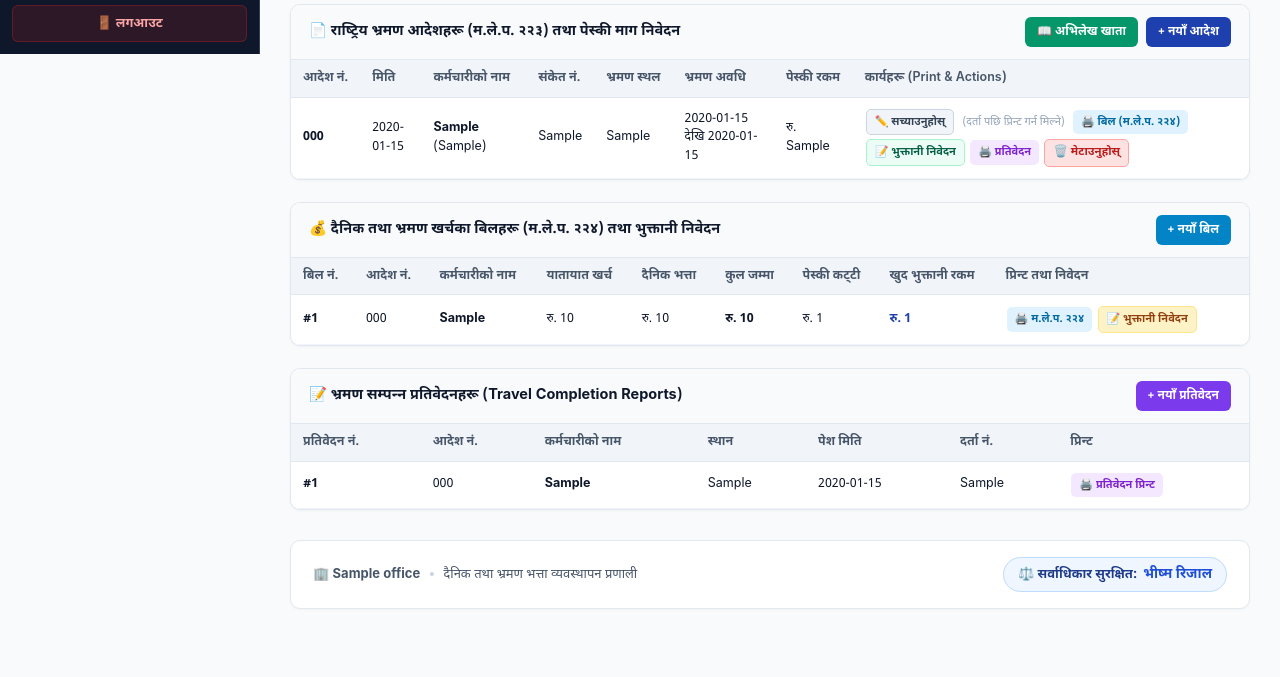
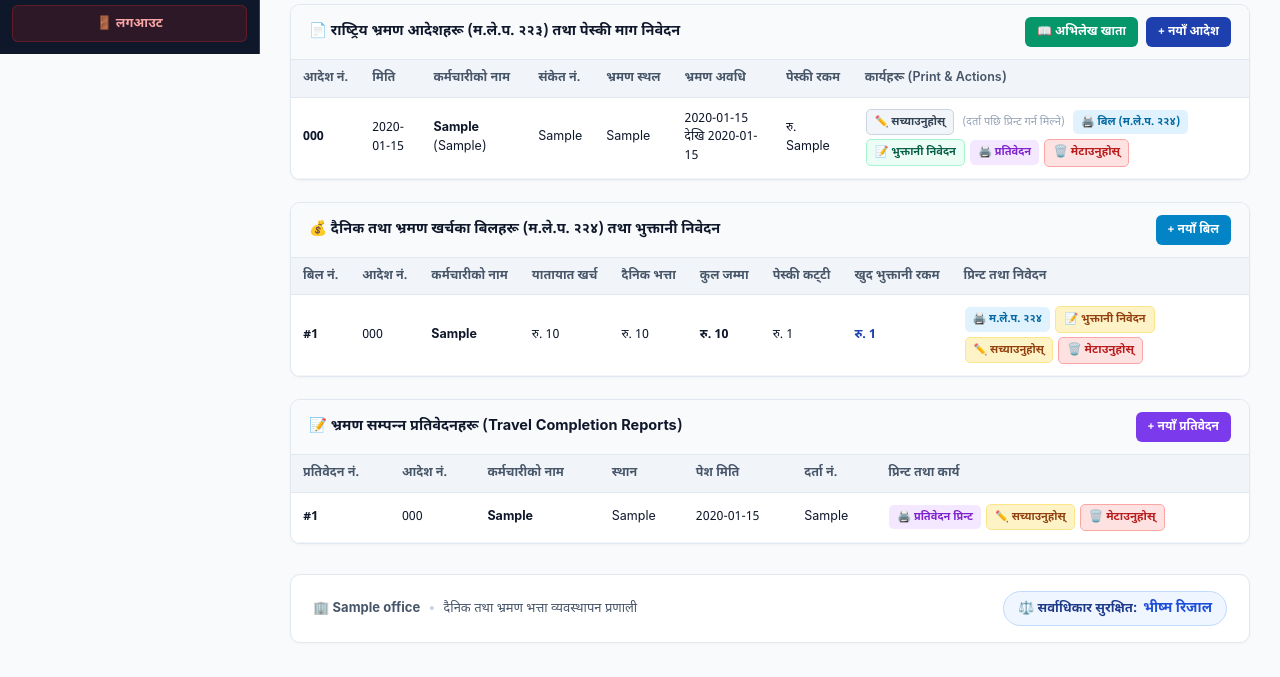
Before and after one commit to Vhlsjhapa/tada_system, a Django app: page / in a window 1280 px wide. Shown: the part 746-1423 px from the top of the page. Before the commit the page ends 1355 px from the top, so only its background shows below. Run offline with Django 5.2, Linux system fonts and the light colour scheme; a user stored in the database is signed in; tables that the repository leaves empty hold one stand-in row (values such as "Sample post").

Commit message:
Add edit and delete buttons to dashboard tables for admin

```diff
--- a/templates/dashboard.html
+++ b/templates/dashboard.html
@@ -1071,6 +1071,10 @@
                             <td>
                                 <a href="/bill/{{ b.pk }}/" target="_blank" class="btn-table btn-print-bill">🖨️ म.ले.प. २२४</a>
                                 <a href="/bill/{{ b.pk }}/nivedan/" target="_blank" class="btn-table btn-print-nivedan">📝 भुक्तानी निवेदन</a>
+                                {% if is_admin %}
+                                    <a href="/bill/{{ b.pk }}/edit/" class="btn-table" style="background:#fef3c7; color:#92400e; border:1px solid #fde68a;">✏️ सच्याउनुहोस्</a>
+                                    <a href="/bill/{{ b.pk }}/delete/" class="btn-table" onclick="return confirm('के तपाईं साँच्चै यो बिल मेटाउन चाहनुहुन्छ?');" style="background:#fee2e2; color:#b91c1c; border:1px solid #fca5a5; font-size:11.5px;">🗑️ मेटाउनुहोस्</a>
+                                {% endif %}
                             </td>
                         </tr>
                         {% endfor %}
@@ -1102,7 +1106,7 @@
                         <th>स्थान</th>
                         <th>पेश मिति</th>
                         <th>दर्ता नं.</th>
-                        <th>प्रिन्ट</th>
+                        <th style="min-width:240px;">प्रिन्ट तथा कार्य</th>
                     </tr>
                 </thead>
                 <tbody>
@@ -1117,6 +1121,10 @@
                             <td>{{ rep.report_reg_no|default:"-" }}</td>
                             <td>
                                 <a href="/report/{{ rep.pk }}/" target="_blank" class="btn-table btn-print-report">🖨️ प्रतिवेदन प्रिन्ट</a>
+                                {% if is_admin %}
+                                    <a href="/report/{{ rep.pk }}/edit/" class="btn-table" style="background:#fef3c7; color:#92400e; border:1px solid #fde68a;">✏️ सच्याउनुहोस्</a>
+                                    <a href="/report/{{ rep.pk }}/delete/" class="btn-table" onclick="return confirm('के तपाईं साँच्चै यो प्रतिवेदन मेटाउन चाहनुहुन्छ?');" style="background:#fee2e2; color:#b91c1c; border:1px solid #fca5a5; font-size:11.5px;">🗑️ मेटाउनुहोस्</a>
+                                {% endif %}
                             </td>
                         </tr>
                         {% endfor %}
```
